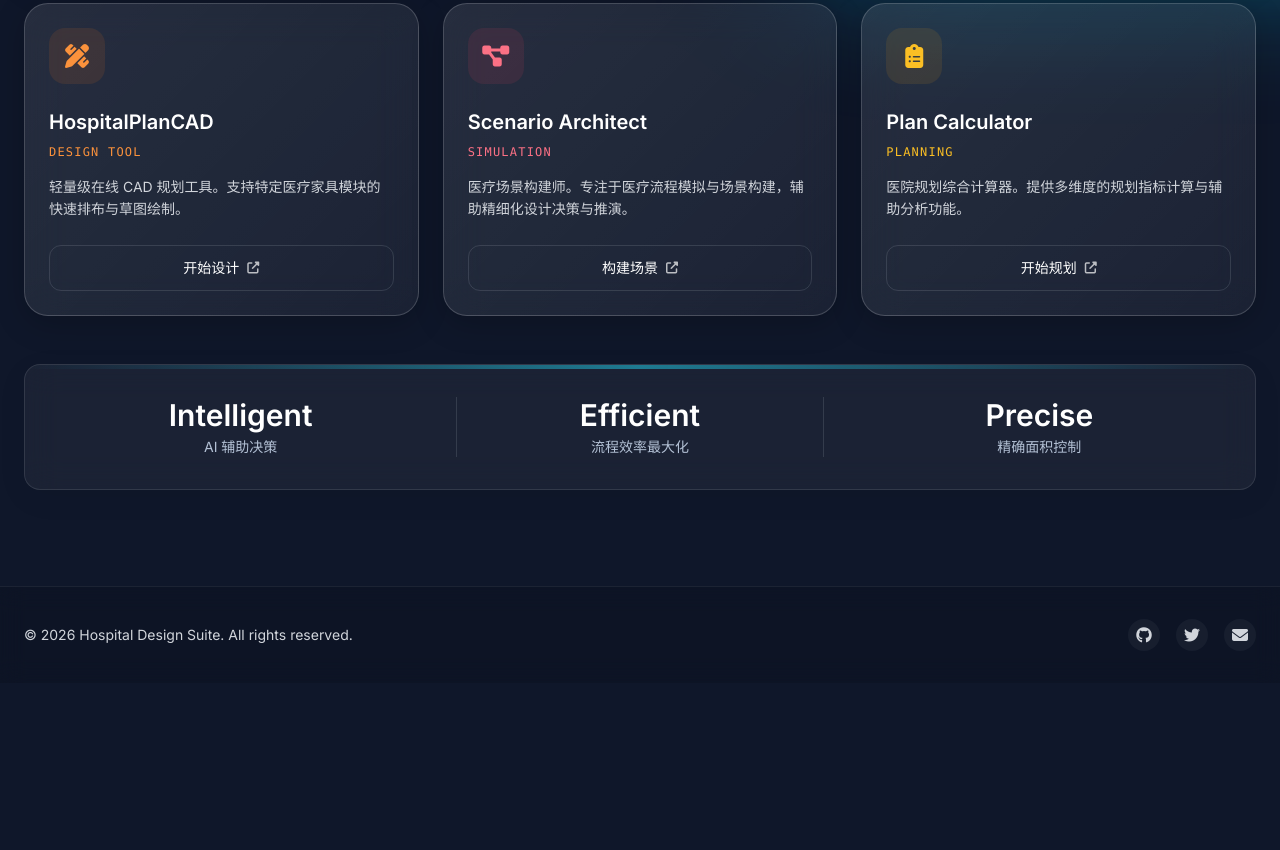
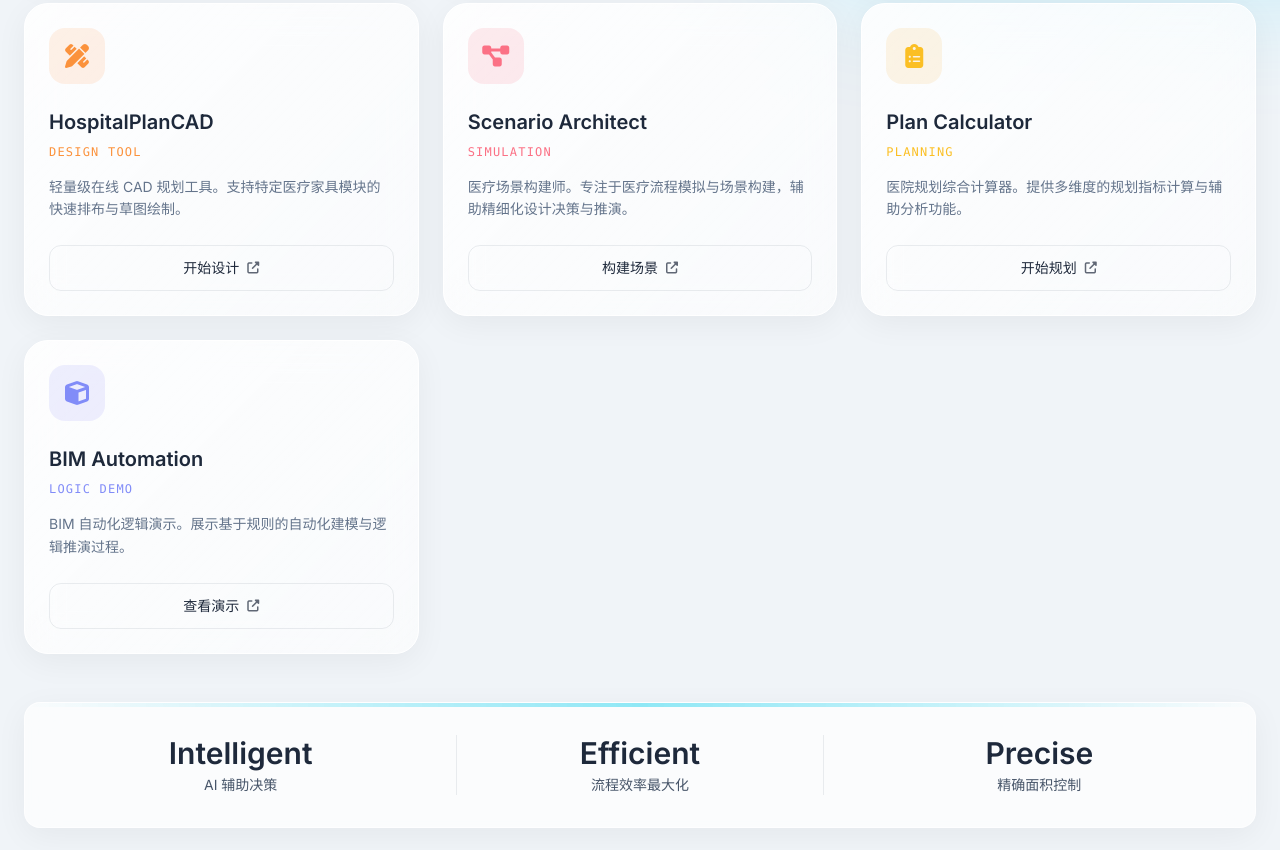
Before and after one commit to hszzhua2/Hospital-Archi-Suite, a plain HTML site: page index.html in a window 1280 px wide. Shown: the part 930-1780 px from the top of the page. Before the commit the page ends 1613 px from the top, so only its background shows below. Drawn offline with nearby package versions, Linux system fonts and the light colour scheme.

Commit message:
Update index.html

```diff
--- a/index.html
+++ b/index.html
@@ -359,6 +359,21 @@
                 </a>
             </div>
 
+            <!-- 产品卡片 7: BIM Automation -->
+            <div class="glass-card rounded-3xl p-6 flex flex-col h-full group">
+                <div class="w-14 h-14 rounded-2xl bg-indigo-500/10 flex items-center justify-center mb-6 group-hover:bg-indigo-500/20 transition-colors">
+                    <i class="fa-solid fa-cube text-2xl text-indigo-400"></i>
+                </div>
+                <h3 class="text-xl font-bold mb-2 text-adaptive-main">BIM Automation</h3>
+                <p class="text-xs text-indigo-400 mb-4 font-mono uppercase tracking-widest">Logic Demo</p>
+                <p class="text-sm text-adaptive-muted mb-6 flex-grow leading-relaxed" data-i18n="card_7_desc">
+                    BIM 自动化逻辑演示。展示基于规则的自动化建模与逻辑推演过程。
+                </p>
+                <a href="https://hszzhua2.github.io/ORModelling/" target="_blank" class="mt-auto w-full py-3 rounded-xl border border-gray-400/20 hover:bg-gray-400/10 flex items-center justify-center gap-2 transition-all text-sm font-medium text-adaptive-main">
+                    <span data-i18n="card_7_cta">查看演示</span> <i class="fa-solid fa-external-link-alt text-xs opacity-70"></i>
+                </a>
+            </div>
+
         </div>
 
         <!-- 装饰统计条 -->
@@ -429,6 +444,8 @@
                 card_5_cta: "构建场景",
                 card_6_desc: "医院规划综合计算器。提供多维度的规划指标计算与辅助分析功能。",
                 card_6_cta: "开始规划",
+                card_7_desc: "BIM 自动化逻辑演示。展示基于规则的自动化建模与逻辑推演过程。",
+                card_7_cta: "查看演示",
                 stat_1: "AI 辅助决策",
                 stat_2: "流程效率最大化",
                 stat_3: "精确面积控制"
@@ -456,6 +473,8 @@
                 card_5_cta: "Build Scenario",
                 card_6_desc: "Comprehensive Hospital Planning Calculator. Provides multi-dimensional planning metric calculations and analysis support.",
                 card_6_cta: "Start Planning",
+                card_7_desc: "BIM Automation Logic Demo. Demonstrates rule-based automated modeling and logic deduction processes.",
+                card_7_cta: "View Demo",
                 stat_1: "AI-Aided Decision",
                 stat_2: "Max Flow Efficiency",
                 stat_3: "Precise Area Control"
@@ -464,7 +483,12 @@
 
         // 状态管理
         let currentLang = localStorage.getItem('hospital_site_lang') || 'zh';
-        let currentTheme = localStorage.getItem('hospital_site_theme') || 'dark';
+
+        // 主题初始化逻辑：优先读取本地存储，如果没有则跟随系统
+        let currentTheme = localStorage.getItem('hospital_site_theme');
+        if (!currentTheme) {
+            currentTheme = window.matchMedia('(prefers-color-scheme: dark)').matches ? 'dark' : 'light';
+        }
 
         const langToggleBtn = document.getElementById('lang-toggle');
         const themeToggleBtn = document.getElementById('theme-toggle');
```
